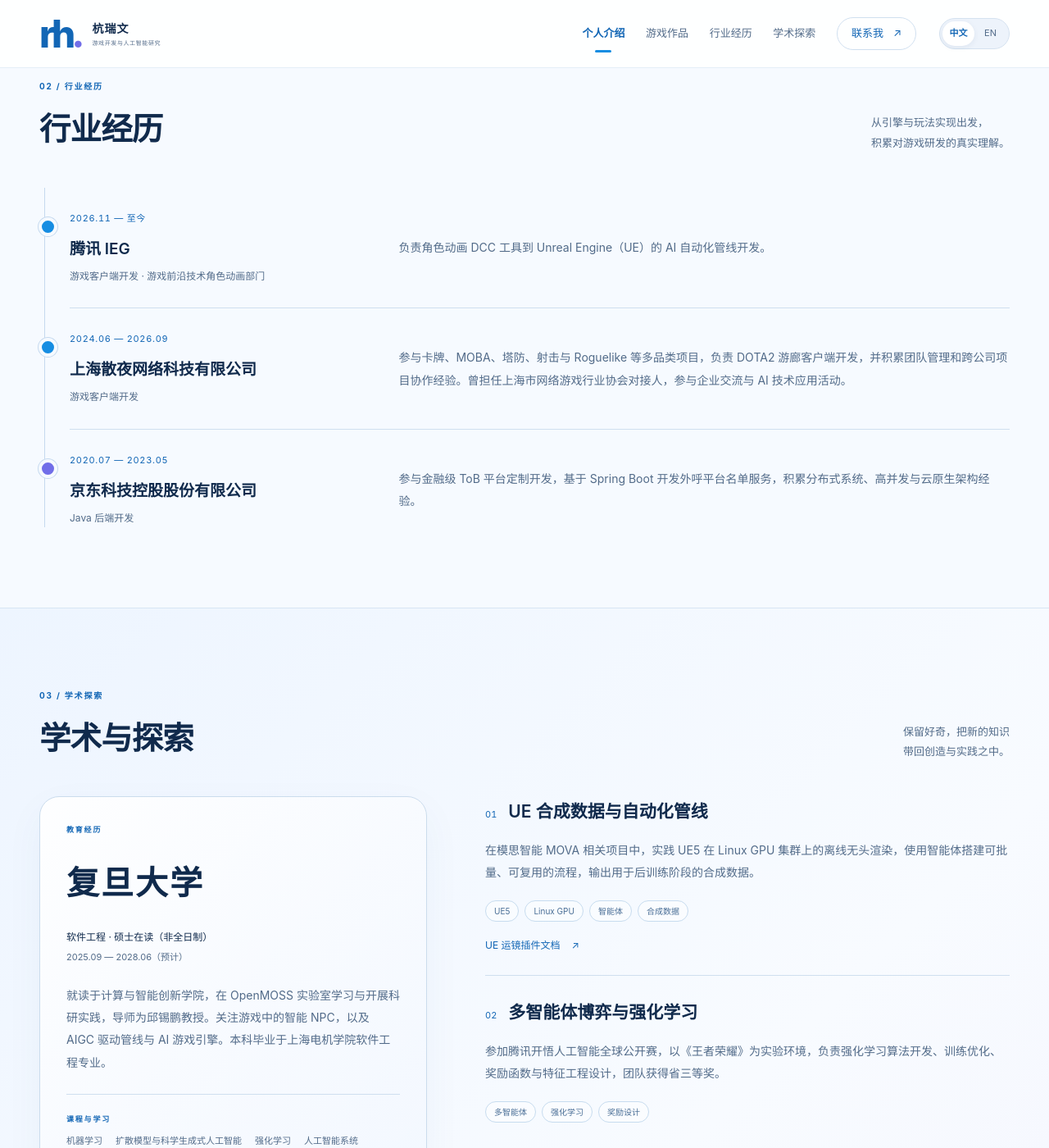
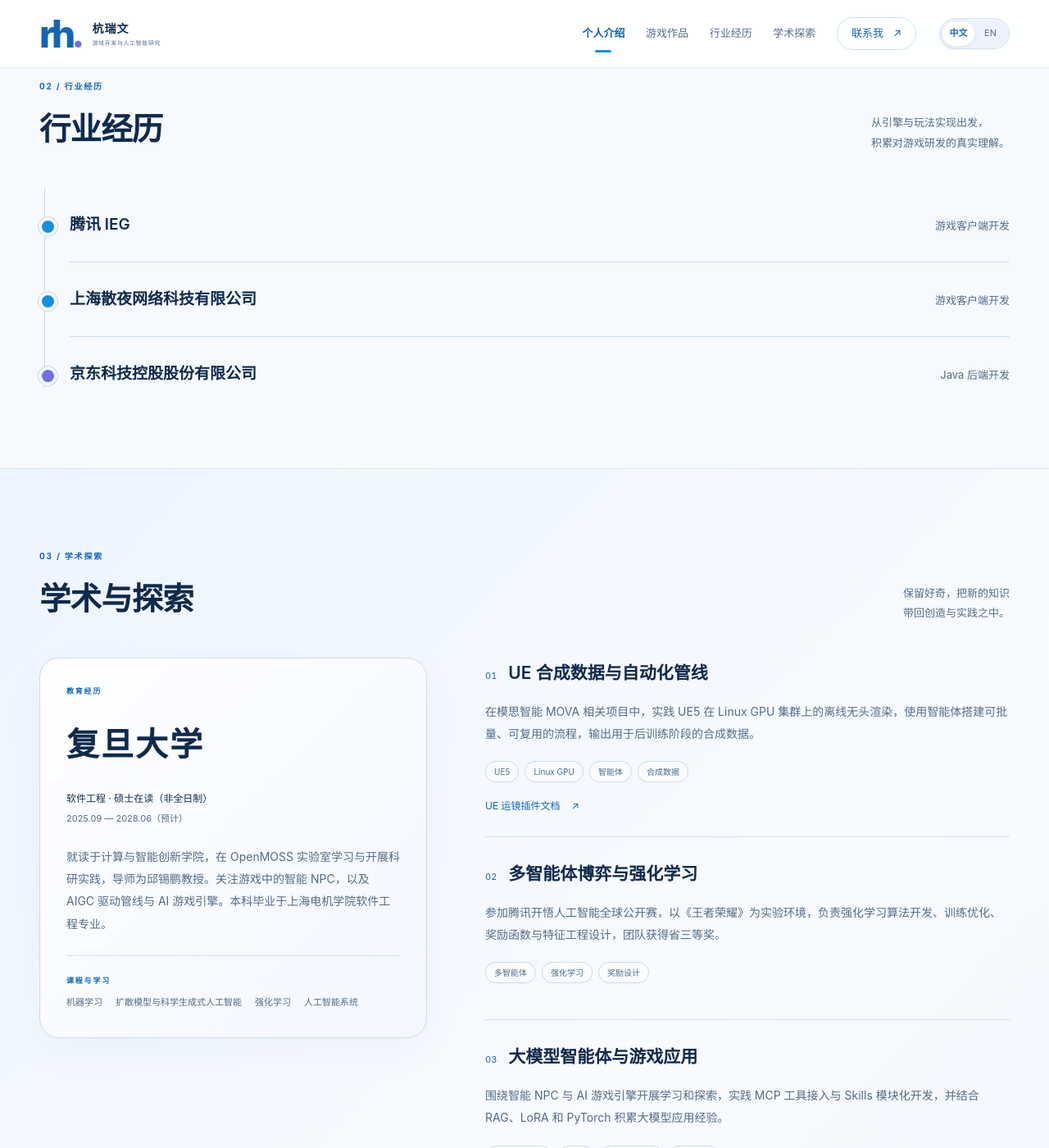
Before and after one commit to RavenHang/ravenhang.github.io, a Jekyll site: the page built from _pages/about.md, in a window 1280 px wide and 1400 px high, scrolled down 1098 px. Shown: the whole window at 82% size. Built offline with Jekyll 4.4.1, drawn with Linux system fonts in a browser that asks for light colours.

Commit message:
Limit public work experience to company and role

```diff
--- a/_data/profile.yml
+++ b/_data/profile.yml
@@ -80,18 +80,12 @@ projects:
       - label: 查看作品集
         url: https://fudan-nlp.feishu.cn/docx/Fg0adwhKzoUD7KxTSYWcGWShnTb#RBkCdpovMoYuLYx4REWcOZP9nBh
 industry:
-  - date: 2026.11 — 至今
-    company: 腾讯 IEG
-    role: 游戏客户端开发 · 游戏前沿技术角色动画部门
-    description: 负责角色动画 DCC 工具到 Unreal Engine（UE）的 AI 自动化管线开发。
-  - date: 2024.06 — 2026.09
-    company: 上海散夜网络科技有限公司
+  - company: 腾讯 IEG
     role: 游戏客户端开发
-    description: 参与卡牌、MOBA、塔防、射击与 Roguelike 等多品类项目，负责 DOTA2 游廊客户端开发，并积累团队管理和跨公司项目协作经验。曾担任上海市网络游戏行业协会对接人，参与企业交流与 AI 技术应用活动。
-  - date: 2020.07 — 2023.05
-    company: 京东科技控股股份有限公司
+  - company: 上海散夜网络科技有限公司
+    role: 游戏客户端开发
+  - company: 京东科技控股股份有限公司
     role: Java 后端开发
-    description: 参与金融级 ToB 平台定制开发，基于 Spring Boot 开发外呼平台名单服务，积累分布式系统、高并发与云原生架构经验。
 education:
   # Program and enrollment date follow the newer 2026-10 student-status certificate.
   school: 复旦大学
--- a/_data/profile_en.yml
+++ b/_data/profile_en.yml
@@ -77,18 +77,12 @@ projects:
       - label: View portfolio
         url: https://fudan-nlp.feishu.cn/docx/Fg0adwhKzoUD7KxTSYWcGWShnTb#RBkCdpovMoYuLYx4REWcOZP9nBh
 industry:
-  - date: Nov 2026 — Present
-    company: Tencent IEG
-    role: Game client developer · Frontier Game Technology, Character Animation
-    description: Develop AI-powered automation pipelines from character animation DCC tools to Unreal Engine (UE).
-  - date: Jun 2024 — Sep 2026
-    company: Shanghai Sanye Network Technology
+  - company: Tencent IEG
     role: Game client developer
-    description: Worked on card, MOBA, tower defense, shooter and roguelike projects, with responsibility for DOTA2 Arcade client development. Gained experience in team management and collaboration across companies, and served as a liaison with the Shanghai online gaming industry association, participating in industry exchanges and AI application events.
-  - date: Jul 2020 — May 2023
-    company: JD Technology
+  - company: Shanghai Sanye Network Technology
+    role: Game client developer
+  - company: JD Technology
     role: Java backend developer
-    description: Built customized services for financial-grade B2B platforms, including a Spring Boot contact-list service for an outbound calling platform. Gained experience in distributed systems, high concurrency and cloud-native architecture.
 education:
   school: Fudan University
   school_en: FUDAN UNIVERSITY
--- a/_includes/personal-home.html
+++ b/_includes/personal-home.html
@@ -33,9 +33,7 @@
         <div class="experience-list">
           {% for item in profile.industry %}
           <article class="experience-row">
-            <p class="experience-date">{{ item.date }}</p>
             <div class="experience-heading"><h3>{{ item.company }}</h3><p>{{ item.role }}</p></div>
-            <p class="experience-description">{{ item.description }}</p>
           </article>
           {% endfor %}
         </div>
--- a/assets/css/personal.css
+++ b/assets/css/personal.css
@@ -101,15 +101,13 @@ ul{list-style:none; padding:0}
 
 .experience-section{padding-top:0}
 .experience-list{position:relative; padding-left:30px; border-left:1px solid #c5d9ef; margin-left:6px}
-.experience-row{position:relative; display:grid; grid-template-columns:.8fr 1.65fr; gap:10px 40px; padding-block:28px; border-bottom:1px solid var(--line)}
+.experience-row{position:relative; display:grid; grid-template-columns:1fr; gap:10px 40px; padding-block:28px; border-bottom:1px solid var(--line)}
 .experience-row::before{content:""; position:absolute; left:-38px; top:36px; width:15px; height:15px; border:4px solid var(--paper); border-radius:50%; background:var(--blue); box-shadow:0 0 0 1px #c5d9ef}
 .experience-row:last-child{border-bottom:0; padding-bottom:0}
 .experience-row:last-child::before{background:var(--accent)}
-.experience-date{grid-row:1; grid-column:1; color:var(--primary); font-size:11px; font-variant-numeric:tabular-nums; letter-spacing:.7px}
-.experience-heading{grid-column:1}
+.experience-heading{grid-column:1; display:flex; align-items:baseline; justify-content:space-between; flex-wrap:wrap; gap:8px 32px}
 .experience-heading h3{font-size:19px; font-weight:600}
-.experience-heading p{margin-top:5px; color:var(--muted); font-size:12px}
-.experience-description{grid-column:2; grid-row:1 / span 2; align-self:center; color:var(--muted); font-size:14px; line-height:1.95}
+.experience-heading p{margin-top:0; color:var(--muted); font-size:13px; flex-shrink:0}
 
 .research-section{background:linear-gradient(135deg,#eaf3ffb8,#f8fbff 60%,#f1effc80); border-block:1px solid #d7e5f3}
 .research-layout{display:grid; grid-template-columns:.85fr 1.15fr; gap:6%; align-items:start}
@@ -222,7 +220,6 @@ ul{list-style:none; padding:0}
 .about-copy>p{font-size:15px}
 .experience-section{padding-top:0}
 .experience-row{grid-template-columns:1fr; gap:8px}
-.experience-description{grid-column:1; grid-row:auto; margin-top:8px}
 .research-layout{grid-template-columns:1fr; gap:36px}
 .education{padding:30px}
 .education-description{max-width:none}
@@ -281,7 +278,6 @@ ul{list-style:none; padding:0}
 .experience-list{padding-left:23px}
 .experience-row::before{left:-31px}
 .experience-heading h3{font-size:17px}
-.experience-description{font-size:13px}
 .education{padding:25px; border-radius:20px}
 .education h3{font-size:35px}
 .education-description,.research-item>p{font-size:13px}
```
